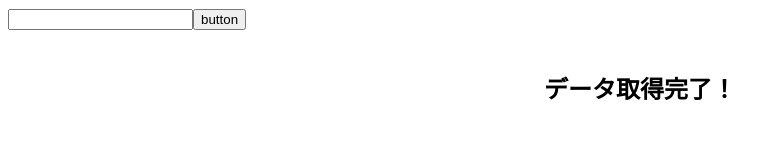
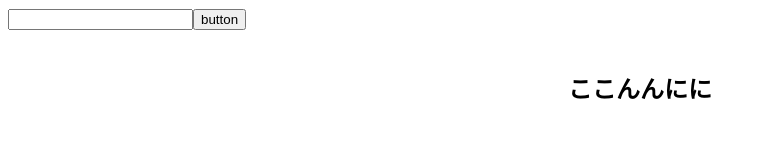
Before and after one commit to LEITULU/ts-js-react, a React (Vite) app: page / in a window 1280 px wide. Shown: the part 143-300 px from the top of the page, without its empty margins (0-782 px from the left). Built offline with nearby package versions, Linux system fonts and the light colour scheme.

Commit message:
no message

```diff
--- a/src/Hidouki.tsx
+++ b/src/Hidouki.tsx
@@ -1,20 +1,21 @@
 import { useState, useEffect } from "react"
 
 function Hidouki() {
-    const [message, setMessage] = useState("読み込み中...");
+    const [message, setMessage] = useState("");
+    const fullText = "こんにちは！"; // 表示したい文字列
 
     useEffect(() => {
-        async function fetchData() {
-        console.log("データ取得開始...");
-
-        await new Promise<void>((resolve: () => void) => setTimeout(resolve, 2000));
-            console.log({message} , {setMessage});
-            setMessage("データ取得完了！");
+        async function animateText() {
+            for (let i = 0; i < fullText.length; i++) {
+                await new Promise(function(resolve) {
+                    setTimeout(resolve, 2000);
+                });
+                setMessage(prev => prev + fullText[i]);
+            }
         }
 
-        fetchData();
+        animateText();
     }, []);
-
 
     return (
         <div style={{ textAlign: "center", marginTop: "40px" }}>
```
